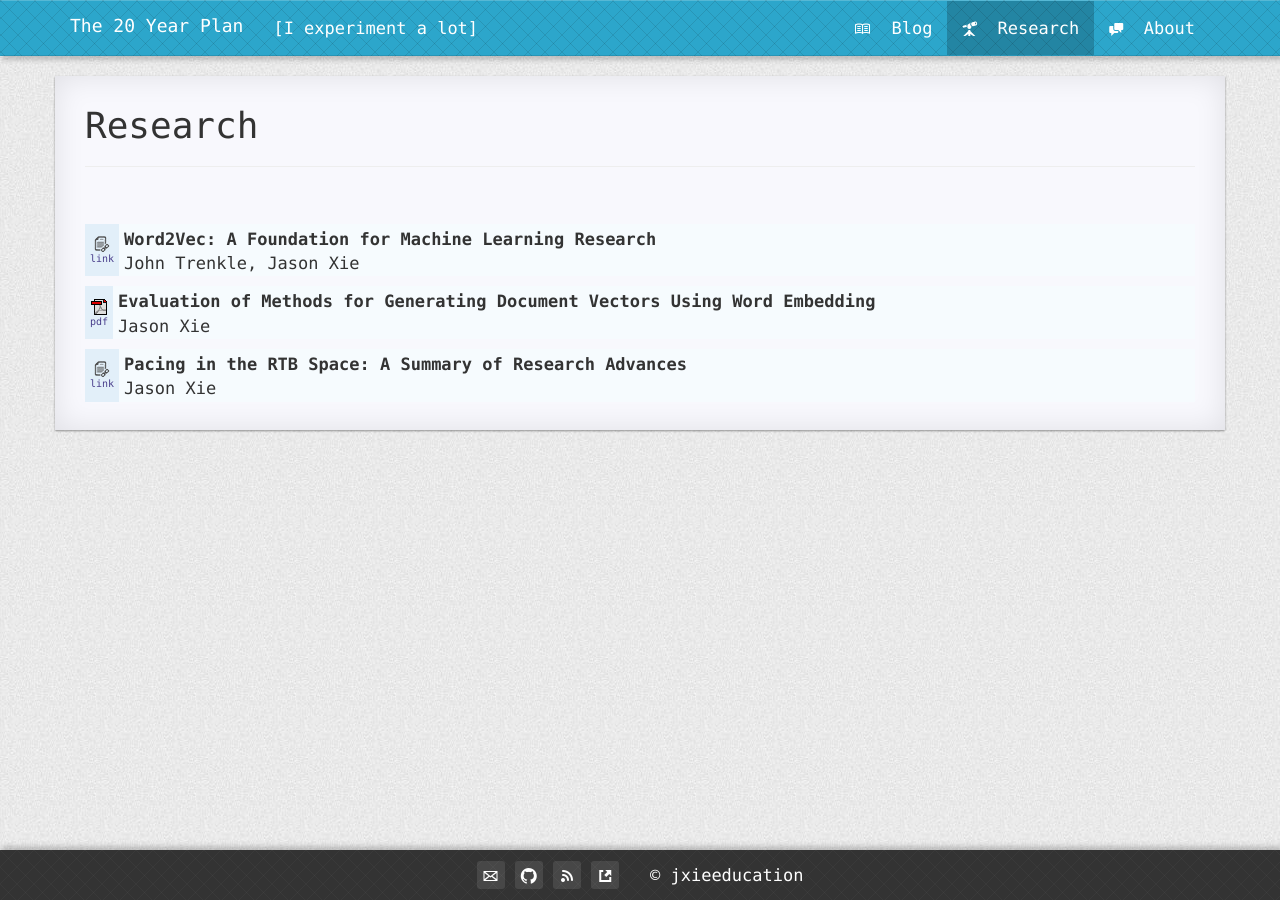
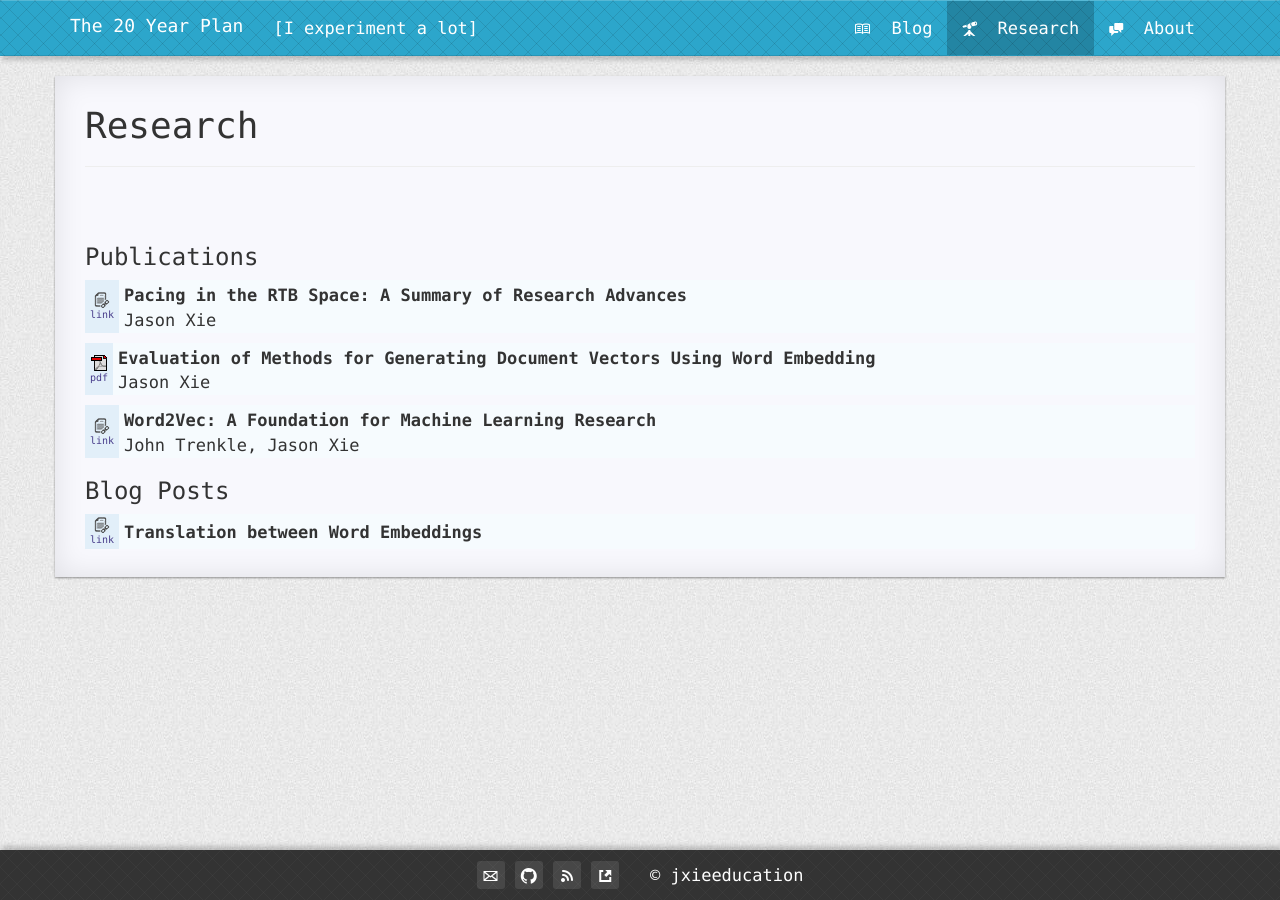
Before and after one commit to jxieeducation/jxieeducation.github.io, a Jekyll site: the page built from pages/1research.md, in a window 1280 px wide. Built offline with Jekyll 4.4.1, drawn with Linux system fonts in a browser that asks for light colours; nearby versions of some CDN libraries.

Commit message:
added new post on translation matrix

```diff
--- a/_config.yml
+++ b/_config.yml
@@ -15,9 +15,9 @@ github_username:  "jxieeducation"
 disqus_shortname: "jxieeducation"
 
 
-url: "http://jxieeducation.com"
-imgrepo: "http://jxieeducation.com/static/img"
-researchrepo: "http://jxieeducation.com/static/research"
-# url: "http://127.0.0.1:4000"
-# imgrepo: "http://127.0.0.1:4000/static/img"
-# researchrepo: "http://127.0.0.1:4000/static/research"
+# url: "http://jxieeducation.com"
+# imgrepo: "http://jxieeducation.com/static/img"
+# researchrepo: "http://jxieeducation.com/static/research"
+url: "http://127.0.0.1:4000"
+imgrepo: "http://127.0.0.1:4000/static/img"
+researchrepo: "http://127.0.0.1:4000/static/research"
--- a/pages/1research.md
+++ b/pages/1research.md
@@ -7,13 +7,15 @@ styles: [article-list.css,category.css,research.css]
 isNavItem: true
 ---
 
+### Publications
+
 <table>
 	<tbody>
 	<tr>
-		<td class="left"><a href="https://www.tubemogul.com/engineering/word2vec-a-foundation-for-machine-learning-research/"><img src="{{site.imgrepo}}/research_icons/link.png"><br>link</a></td>
+		<td class="left"><a href="https://www.slideshare.net/secret/u6fY1SlEcofzF/"><img src="{{site.imgrepo}}/research_icons/link.png"><br>link</a></td>
 		<td>
-			<span class="title1">Word2Vec: A Foundation for Machine Learning Research</span>
-			<br>John Trenkle, Jason Xie
+			<span class="title1">Pacing in the RTB Space: A Summary of Research Advances</span>
+			<br>Jason Xie
 		</td>
 	</tr>
 	</tbody>
@@ -32,11 +34,24 @@ isNavItem: true
 <table>
 	<tbody>
 	<tr>
-		<td class="left"><a href="https://www.slideshare.net/secret/u6fY1SlEcofzF/"><img src="{{site.imgrepo}}/research_icons/link.png"><br>link</a></td>
+		<td class="left"><a href="https://www.tubemogul.com/engineering/word2vec-a-foundation-for-machine-learning-research/"><img src="{{site.imgrepo}}/research_icons/link.png"><br>link</a></td>
 		<td>
-			<span class="title1">Pacing in the RTB Space: A Summary of Research Advances</span>
-			<br>Jason Xie
+			<span class="title1">Word2Vec: A Foundation for Machine Learning Research</span>
+			<br>John Trenkle, Jason Xie
 		</td>
 	</tr>
 	</tbody>
 </table>
+
+
+### Blog Posts
+<table>
+	<tbody>
+	<tr>
+		<td class="left"><a href="{{site.url}}/2016-06-06/translation-between-word-embeddings/"><img src="{{site.imgrepo}}/research_icons/link.png"><br>link</a></td>
+		<td>
+			<span class="title1">Translation between Word Embeddings</span>
+		</td>
+	</tr>
+	</tbody>
+</table>
```
Also changed, not shown: _posts/2016-06-06-Translation-Between-Word-Embeddings.md (added, +73 -0 lines), static/img/word_translation_visualization.png (added), 1 other file.
